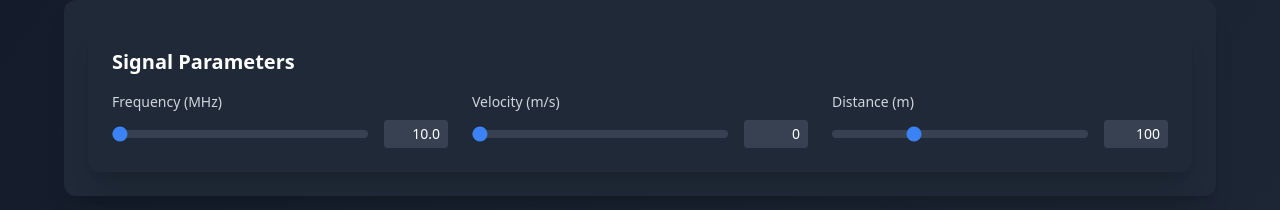
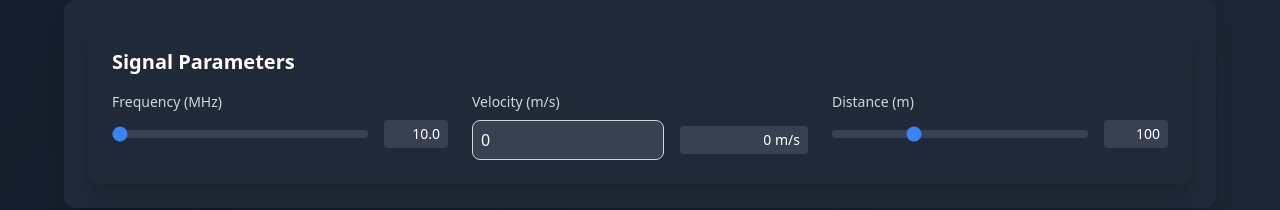
Before and after one commit to Santhosh241003/group3-wireless, a React (Vite) app: page / in a window 1280 px wide. Shown: the part 940-1150 px from the top of the page. Built offline with nearby package versions, Linux system fonts and the light colour scheme.

Commit message:
change19

```diff
--- a/src/components/WaveformPlot_received.tsx
+++ b/src/components/WaveformPlot_received.tsx
@@ -16,7 +16,6 @@ const WaveformPlot_received: React.FC<WaveformPlotProps> = ({
   distance,
   isMoving,
 }) => {
-    console.log('isMoving:', isMoving);
   // Constants
   const c = 3e8; // Speed of light in m/s
   const omega = 2 * Math.PI * frequency * 1e6; // Angular frequency in rad/s
@@ -30,6 +29,7 @@ const WaveformPlot_received: React.FC<WaveformPlotProps> = ({
     const r0 = distance; // Initial distance
     const effectiveVelocity = isMoving ? velocity : 0; // Use velocity only if moving
     const term = (r0 + effectiveVelocity * t); // Denominator term
+    console.log(":term",t)
     return Math.cos(omega * (t - (r0 / c) - (effectiveVelocity * t / c))) / term; // Received signal calculation
   });
 
--- a/src/components/controls.tsx
+++ b/src/components/controls.tsx
@@ -29,8 +29,8 @@ const Controls = ({
                         <input
                             type="range"
                             min="10"
-              max="100"
-              step="0.1"
+                            max="10000"
+                            step="10"
                             value={frequency}
                             onChange={(e) => setFrequency(parseFloat(e.target.value))}
                             className="flex-1 h-2 bg-gray-700 rounded-lg appearance-none cursor-pointer accent-blue-500"
@@ -47,20 +47,22 @@ const Controls = ({
                     </label>
                     <div className="flex items-center gap-4">
                         <input
-              type="range"
+                            type="number"
                             min="0"
-              max="10000"
+                            max="300000000" // Set max value directly for clarity
                             step="100"
                             value={velocity}
                             onChange={(e) => setVelocity(parseFloat(e.target.value))}
-              className="flex-1 h-2 bg-gray-700 rounded-lg appearance-none cursor-pointer accent-blue-500"
+                            className="flex-1 h-10 p-2 border border-gray-300 bg-gray-700 rounded-lg text-white" // Improved height and padding
+                            placeholder="Enter velocity (m/s)"
                         />
-            <span className="w-16 text-right text-sm bg-gray-700 rounded px-2 py-1">
-              {velocity}
+                        <span className="w-32 text-right text-sm bg-gray-700 rounded px-2 py-1 text-white">
+                            {velocity >= 1e6
+                                ? `${(velocity / 1e6).toFixed(2)}e6 m/s` // Display in scientific notation if >= 1e6
+                                : `${velocity} m/s`}
                         </span>
                     </div>
                 </div>
-
                 <div>
                     <label className="block text-sm font-medium text-gray-300 mb-2">
                         Distance (m)
```
Lines whose indentation alone changed are shown as unchanged.
